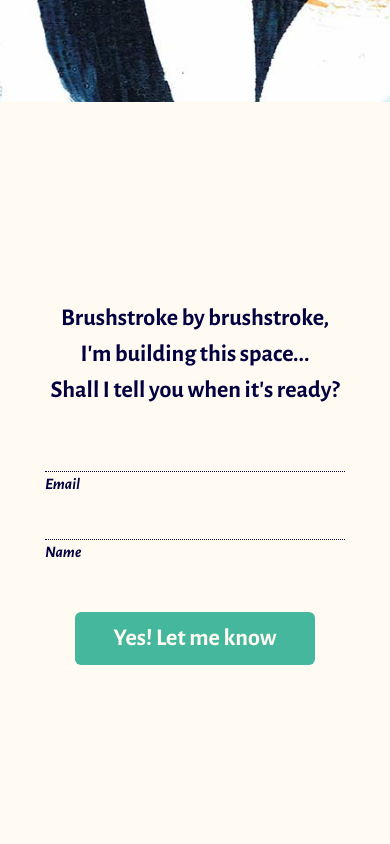
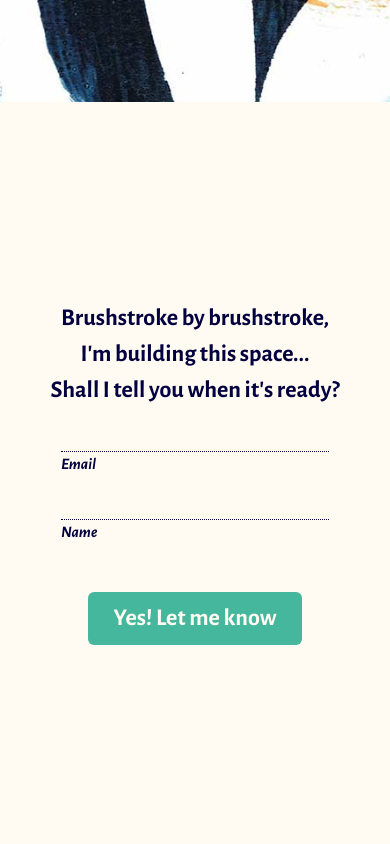
Before and after one commit to aimeebethmj/johanan.studio, a plain HTML site: page index.html in a window 390 px wide. Shown: the part 4538-5382 px from the top of the page. Drawn offline with nearby package versions, Linux system fonts and the light colour scheme; a script that the page names is missing.

Commit message:
iframe margins, less squishy on mobile

```diff
--- a/css/style.css
+++ b/css/style.css
@@ -326,6 +326,12 @@ html, body
 	margin: 2rem 1rem;
 	}
 
+	.content h2
+	{
+	margin: 0 1rem;
+	}
+
+
 	.bubble, .bubble2
 	{
     height: 17rem;
--- a/signup-form.html
+++ b/signup-form.html
@@ -15,6 +15,7 @@
 				line-height: 1.5;
 				color: #03003F;
 				overflow: hidden;
+				margin: 0 1rem;
 			}
 
 			/* MAILCHIMP FORM */
```
